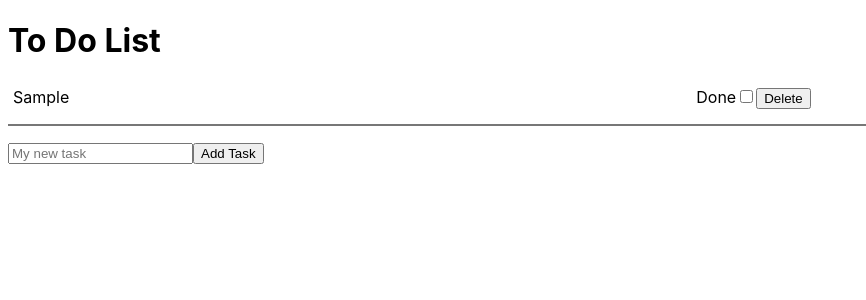
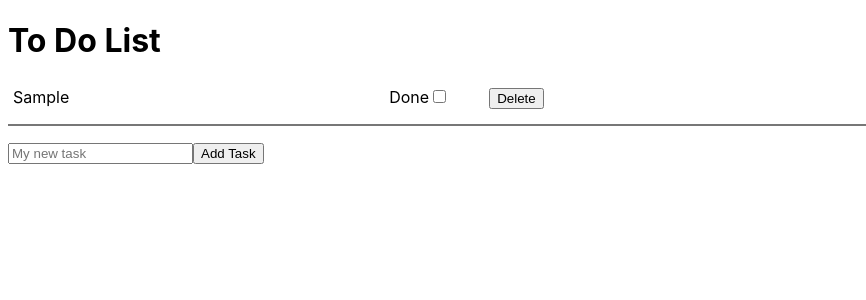
Before and after one commit to Globostofo/todo-list-reactjs, a React (Create React App) app: page / in a window 1280 px wide. Both pictures are taken after typing "Sample" into the empty fields and a click on the button "Add Task". Shown: the top 300 px of the page, without its empty margins (0-866 px from the left). Built offline with nearby package versions, Linux system fonts and the light colour scheme.

Commit message:
A little bit of CSS

```diff
--- a/src/Task.css
+++ b/src/Task.css
@@ -2,6 +2,14 @@
     padding: 5px;
 }
 
+.title, .done-btn, .del-btn {
+    float: left;
+}
+
 .title {
-    margin-right: 50%;
+    width: 30%;
 }
+
+.done-btn {
+    width: 100px;
+}
--- a/src/Task.js
+++ b/src/Task.js
@@ -12,9 +12,11 @@ class Task extends React.Component {
         return (
             <div className="task">
                 <label className="title">{this.props.title}</label>
-                <label>Done</label>
-                <input type="checkbox" checked={this.state.done} onChange={() => this.setState({done: !this.state.done})} />
-                <button onClick={this.props.onDelete}>Delete</button>
+                <div className="done-btn">
+                    <label>Done</label>
+                    <input type="checkbox" checked={this.state.done} onChange={() => this.setState({ done: !this.state.done })} />
+                </div>
+                <button className="delete-btn" onClick={this.props.onDelete}>Delete</button>
             </div>
         );
     }
```
